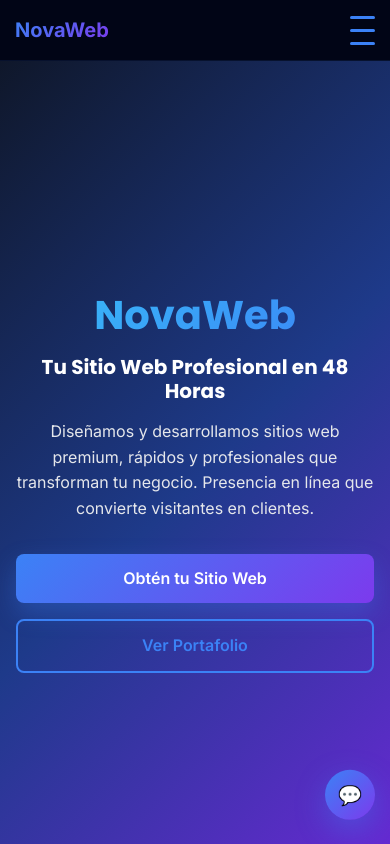
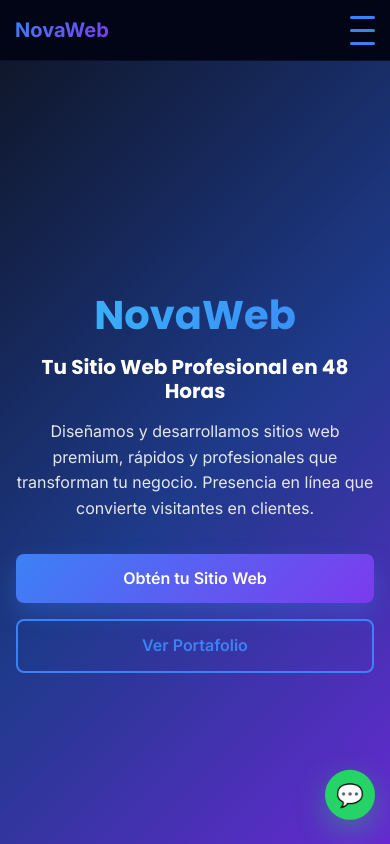
Before and after one commit to BrandonSantacruz/webporta, a website: page index.html in a window 390 px wide. Shown: the top 844 px of the page. Drawn offline with Linux system fonts and the light colour scheme.

Commit message:
Actualizar botón WhatsApp flotante con color oficial y mejor estilo

```diff
--- a/styles.css
+++ b/styles.css
@@ -889,22 +889,23 @@ p {
     right: 30px;
     width: 60px;
     height: 60px;
-    background: linear-gradient(135deg, #3B82F6, #7C3AED);
+    background: #25D366;
     border-radius: 50%;
     display: flex;
     align-items: center;
     justify-content: center;
-    font-size: 1.5rem;
+    font-size: 1.8rem;
     text-decoration: none;
-    box-shadow: 0 10px 30px rgba(59, 130, 246, 0.4);
+    box-shadow: 0 10px 30px rgba(37, 211, 102, 0.4);
     transition: all 0.3s ease;
     z-index: 999;
     animation: floatBounce 2s ease-in-out infinite;
 }
 
 .whatsapp-float:hover {
-    transform: scale(1.1);
-    box-shadow: 0 15px 40px rgba(59, 130, 246, 0.6);
+    transform: scale(1.15);
+    box-shadow: 0 15px 40px rgba(37, 211, 102, 0.6);
+    background: #20BA5A;
 }
 
 .whatsapp-icon {
@@ -926,7 +927,7 @@ p {
         height: 55px;
         bottom: 20px;
         right: 20px;
-        font-size: 1.3rem;
+        font-size: 1.6rem;
     }
 }
 
@@ -936,7 +937,7 @@ p {
         height: 50px;
         bottom: 15px;
         right: 15px;
-        font-size: 1.2rem;
+        font-size: 1.4rem;
     }
 }
 
```
